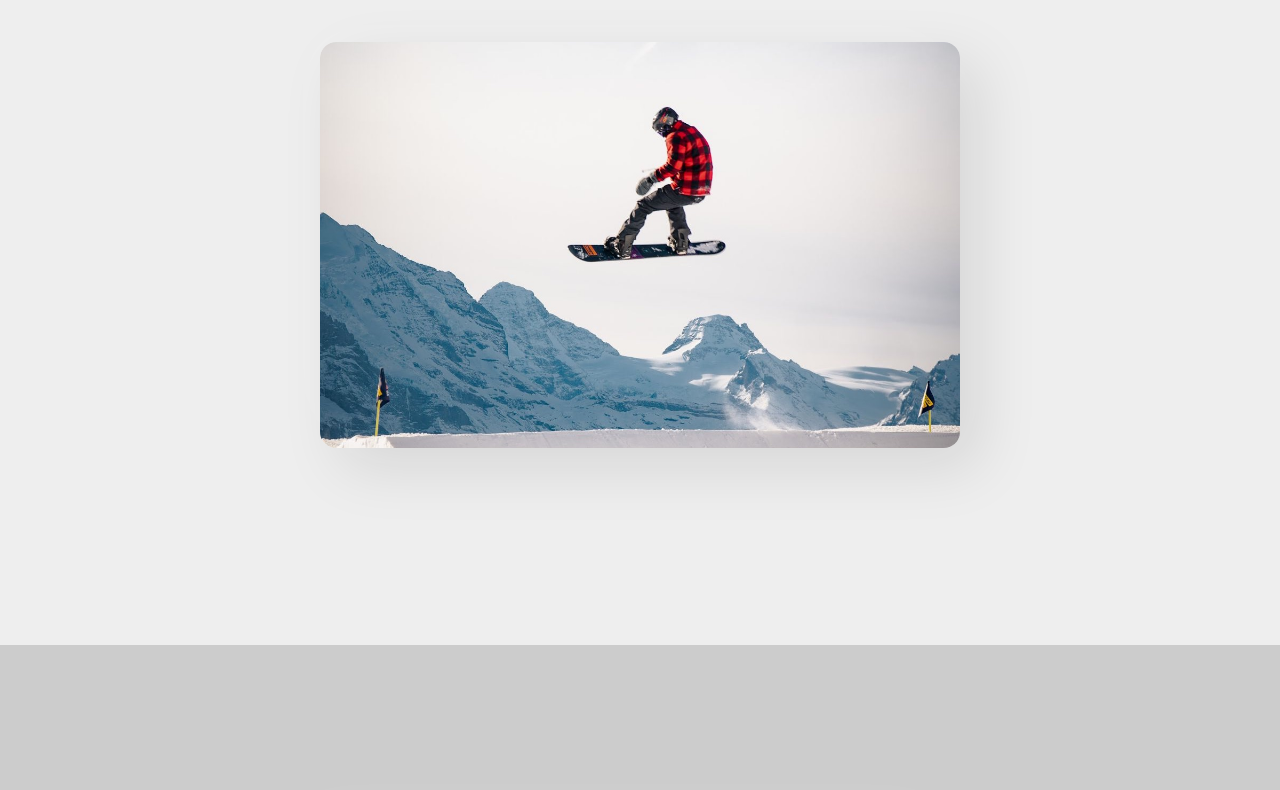
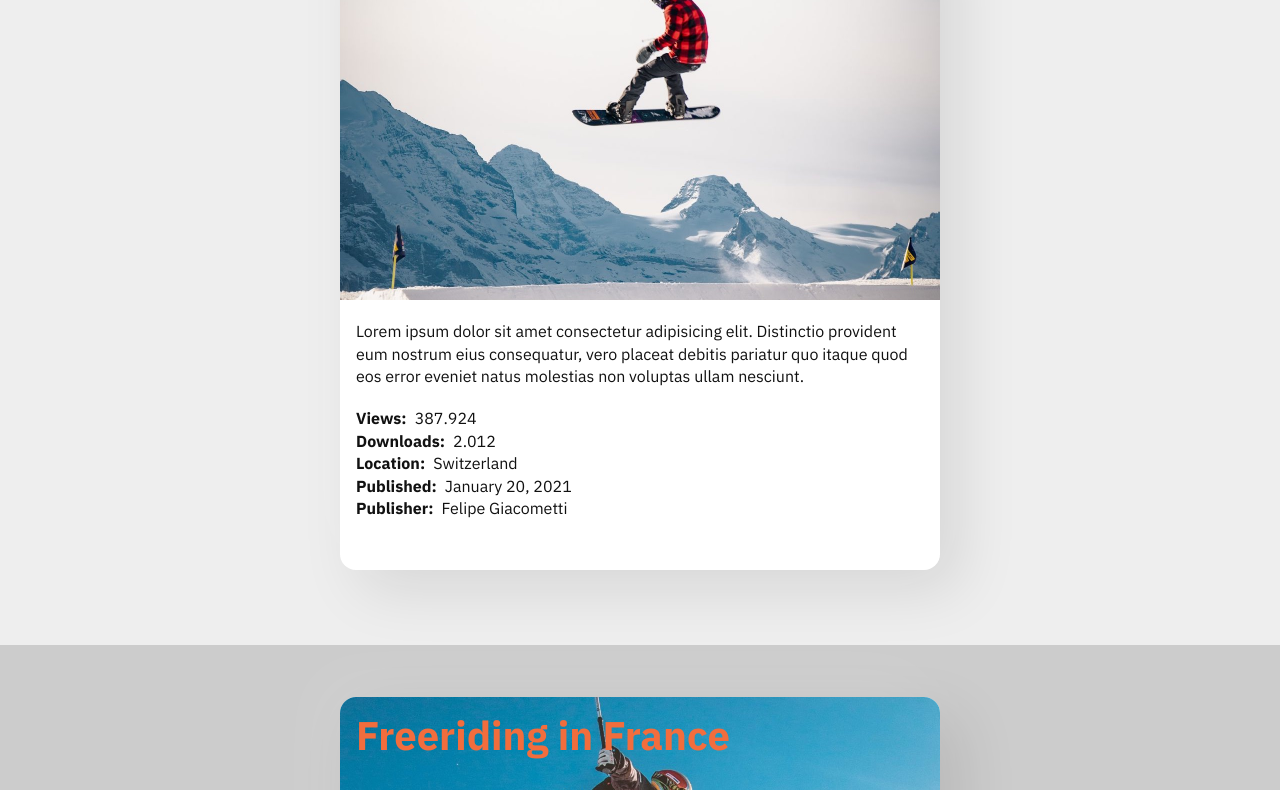
Before and after one commit to mi-classroom/webdev-fd-2021-css-layouts-aselim21, a plain HTML site: page index.html in a window 1280 px wide. Shown: the part 279-1069 px from the top of the page. Drawn offline with Linux system fonts and the light colour scheme.

Commit message:
Update layouts.css

```diff
--- a/styles/layouts.css
+++ b/styles/layouts.css
@@ -22,14 +22,22 @@
 .card{
   position: sticky;
   top:0;
-  width: 50%;
+  width: clamp(300px,50%,600px);
   background-color: var(--lightest);
   border-radius: var(--radius-m);
   overflow: hidden;
   box-shadow: var(--n-shadow-l);
+  display:flex;
+  flex-direction: column;
+}
+
+.card h2{
+  position: absolute;
+  top: 0;
+  /*za srednata stoynost ne slagay var*/
+  font-size: clamp(var(--l),6vw, var(--xxxl));
 }
 
 .card figcaption{
-  display: none;
   padding: var(--l) var(--m) var(--xl) var(--m);
 }
```
